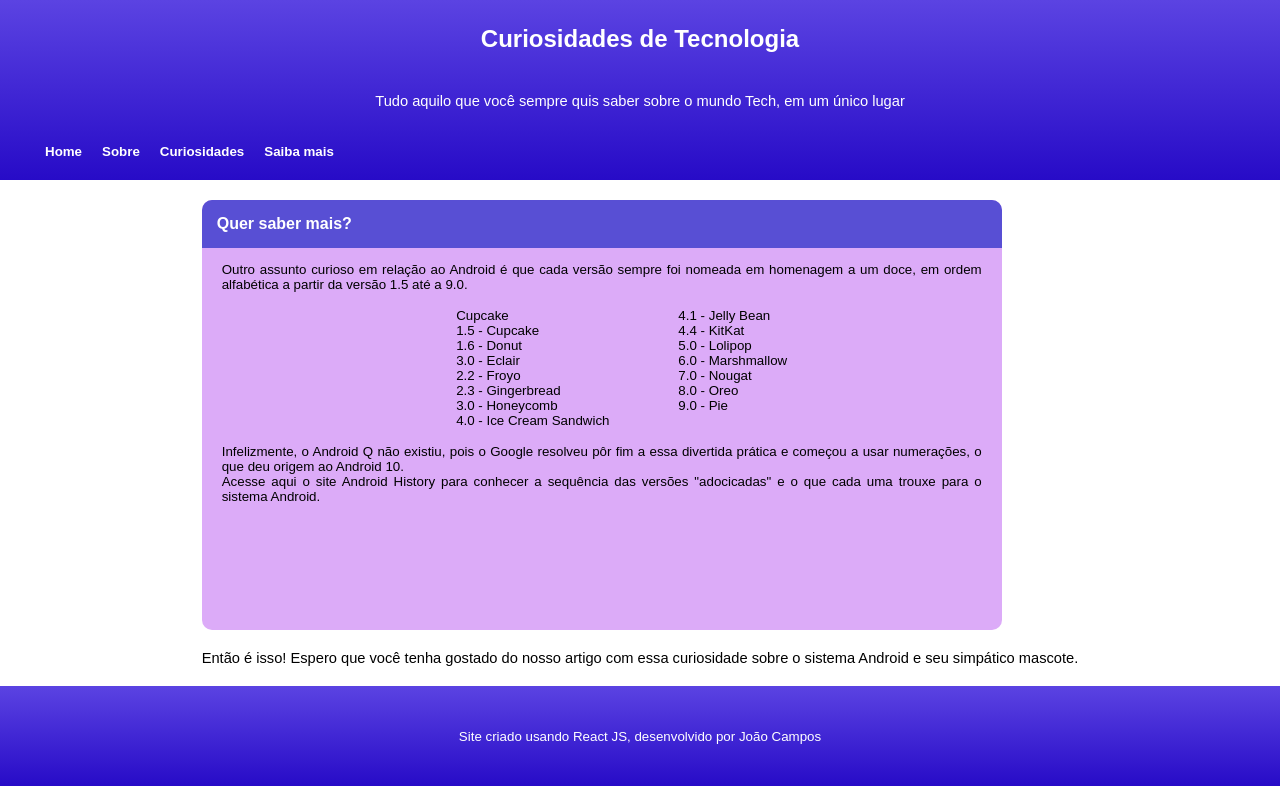
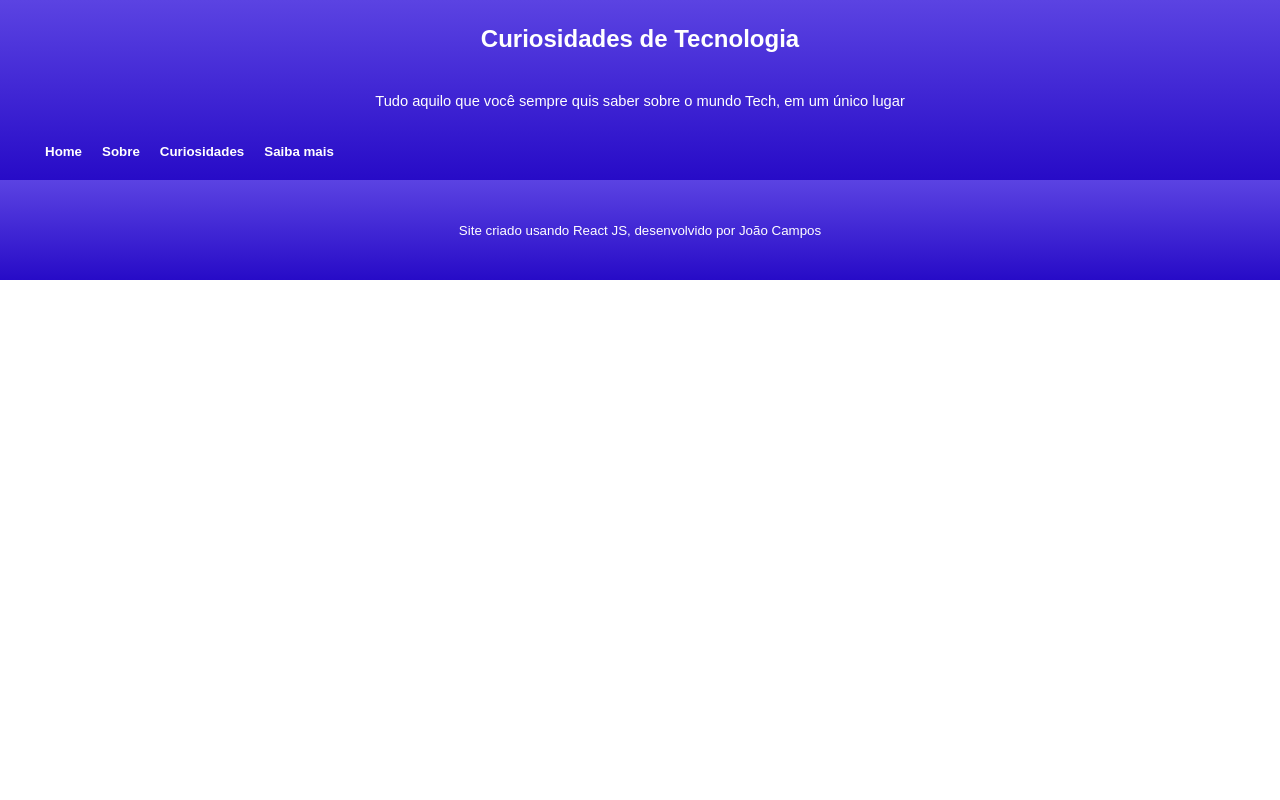
Before and after one commit to joaonevescampos/android-react, a React (Create React App) app: page /android-react/saibamais in a window 1280 px wide. Built offline with nearby package versions, Linux system fonts and the light colour scheme.

Commit message:
voltando as rotas originais

```diff
--- a/src/components/layout/Navbar.jsx
+++ b/src/components/layout/Navbar.jsx
@@ -15,12 +15,12 @@ const Navbar = () => {
                 <p>Tudo aquilo que você sempre quis saber sobre o mundo Tech, em um único lugar</p>
                 <Menu />
            </div>
-            <BrowserRouter basename={process.env.PUBLIC_URL}>
+            <BrowserRouter>
                 <Routes>
-                <Route exact path={`${process.env.PUBLIC_URL}/android-react/`} element={<Home />} />
-                <Route exact path={`${process.env.PUBLIC_URL}/android-react/curiosidades`} element={<Contact />} />
-                 <Route exact path={`${process.env.PUBLIC_URL}/android-react/sobre`} element={<About />} />
-                <Route exact path={`${process.env.PUBLIC_URL}/android-react/saibamais`} element={<More />} />
+                <Route exact path="/" element={<Home />} />
+                <Route exact path="/curiosidades" element={<Contact />} />
+                 <Route exact path="/sobre"element={<About />} />
+                <Route exact path="/saibamais" element={<More />} />
                 </Routes>
             </BrowserRouter>
             <Footer />
```
